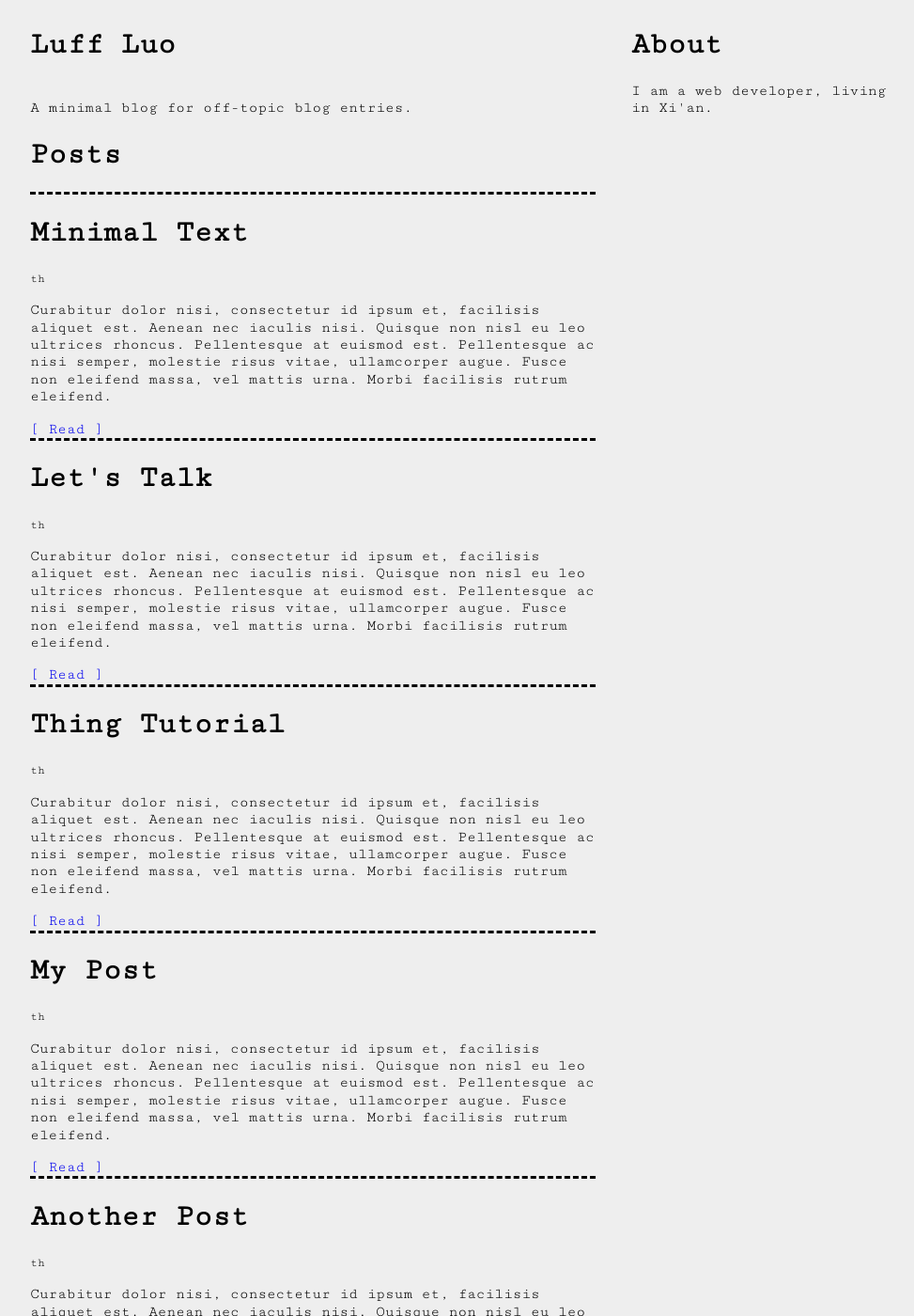
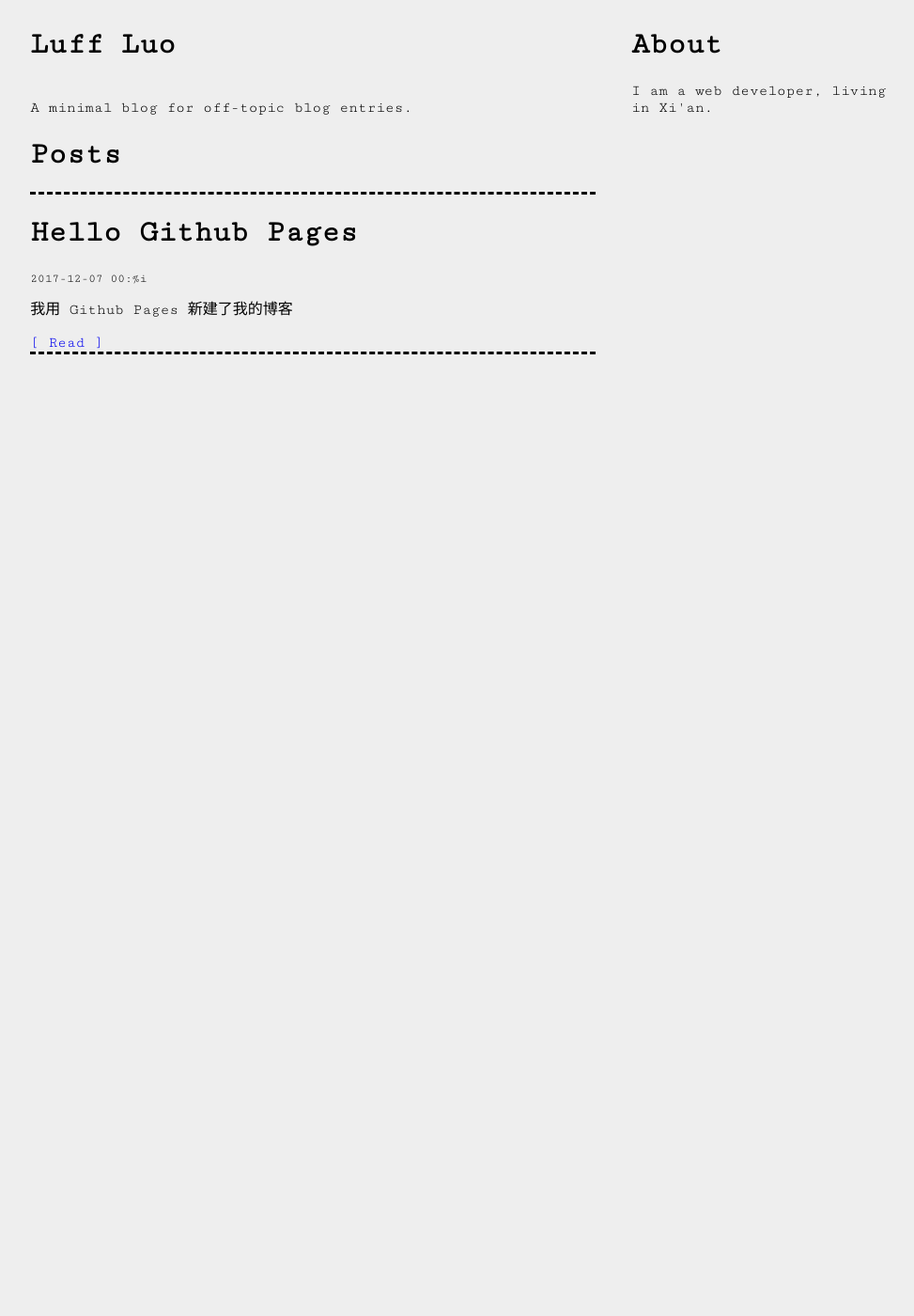
Before and after one commit to luffluo/luffluo.github.io, a Jekyll site: the page built from index.html, in a window 1280 px wide and 1400 px high. Shown: the whole window at 94% size, without its empty margins (147-1120 px from the left). Built offline with Jekyll 4.4.1, drawn with Linux system fonts in a browser that asks for light colours; nearby versions of some CDN libraries; the list of posts is cut into pages by our own code; some of the changed text lies outside the part shown.

Commit message:
Add first post

````diff
--- a/_posts/2017-12-01-something-awesome.md
+++ /dev/null
@@ -1,31 +0,0 @@
----
-title: Something Awesome!
-tags:
-- Curabitur
-- Dolor
-- Id
-- Facilisis
-desc: Lorem ipsum dolor sit amet, consectetur adipiscing elit. Nullam vehicula gravida felis et dapibus.
-layout: post
----
-
-Curabitur dolor nisi, consectetur id ipsum et, facilisis aliquet est. Aenean nec iaculis nisi. Quisque non nisl eu leo ultrices rhoncus. Pellentesque at euismod est. Pellentesque ac nisi semper, molestie risus vitae, ullamcorper augue. Fusce non eleifend massa, vel mattis urna. Morbi facilisis rutrum eleifend.
-<!-- more -->
- Mauris a molestie neque. Aliquam non malesuada nisi, a sodales purus. Nam molestie faucibus sapien eu euismod. Sed scelerisque ornare euismod. In tincidunt est vel pharetra convallis. Praesent vitae nisi odio.
-
-## Nunc
-
-```html
-<html>
-    <head>
-    </head>
-    <body>
-    </body>
-</html>
-```
-
-## Maecenas
-Maecenas ex dolor, tincidunt volutpat molestie et, bibendum sed turpis. Fusce dictum dui massa, sed lobortis risus consectetur eget. Quisque ornare quis tortor nec blandit. Donec pretium hendrerit tincidunt. Nulla convallis placerat efficitur. Curabitur tristique nibh vitae suscipit molestie. In commodo quam purus, eget auctor sapien auctor id.
-
-## Aenean
-Aenean molestie, augue at semper imperdiet, ante metus cursus turpis, vitae placerat ligula velit at lacus. Nunc magna elit, sollicitudin et elit nec, hendrerit porta odio. Aliquam congue, lacus non sodales venenatis, lectus justo tincidunt leo, scelerisque ultricies libero nisi sed lorem. Donec eu facilisis eros. Nunc eu diam lacus. Ut at leo ornare, pulvinar lacus a, cursus dolor. Sed tincidunt dignissim purus, at blandit ante. Duis condimentum dui quis pretium vehicula. Ut fermentum justo vitae mattis dapibus. Quisque vulputate nunc sem, at dignissim lectus interdum vel. Donec finibus augue sit amet ipsum convallis, a sollicitudin ante convallis. Pellentesque auctor felis lacus, vitae mollis orci bibendum at. Nulla feugiat eu ipsum ut ullamcorper. Mauris viverra mi bibendum mollis egestas.
--- a/_posts/2017-12-02-even-better.md
+++ /dev/null
@@ -1,31 +0,0 @@
----
-title: Even Better
-tags:
-- Curabitur
-- Dolor
-- Id
-- Facilisis
-desc: Lorem ipsum dolor sit amet, consectetur adipiscing elit. Nullam vehicula gravida felis et dapibus.
-layout: post
----
-
-Curabitur dolor nisi, consectetur id ipsum et, facilisis aliquet est. Aenean nec iaculis nisi. Quisque non nisl eu leo ultrices rhoncus. Pellentesque at euismod est. Pellentesque ac nisi semper, molestie risus vitae, ullamcorper augue. Fusce non eleifend massa, vel mattis urna. Morbi facilisis rutrum eleifend.
-<!-- more -->
- Mauris a molestie neque. Aliquam non malesuada nisi, a sodales purus. Nam molestie faucibus sapien eu euismod. Sed scelerisque ornare euismod. In tincidunt est vel pharetra convallis. Praesent vitae nisi odio.
-
-## Nunc
-
-```html
-<html>
-    <head>
-    </head>
-    <body>
-    </body>
-</html>
-```
-
-## Maecenas
-Maecenas ex dolor, tincidunt volutpat molestie et, bibendum sed turpis. Fusce dictum dui massa, sed lobortis risus consectetur eget. Quisque ornare quis tortor nec blandit. Donec pretium hendrerit tincidunt. Nulla convallis placerat efficitur. Curabitur tristique nibh vitae suscipit molestie. In commodo quam purus, eget auctor sapien auctor id.
-
-## Aenean
-Aenean molestie, augue at semper imperdiet, ante metus cursus turpis, vitae placerat ligula velit at lacus. Nunc magna elit, sollicitudin et elit nec, hendrerit porta odio. Aliquam congue, lacus non sodales venenatis, lectus justo tincidunt leo, scelerisque ultricies libero nisi sed lorem. Donec eu facilisis eros. Nunc eu diam lacus. Ut at leo ornare, pulvinar lacus a, cursus dolor. Sed tincidunt dignissim purus, at blandit ante. Duis condimentum dui quis pretium vehicula. Ut fermentum justo vitae mattis dapibus. Quisque vulputate nunc sem, at dignissim lectus interdum vel. Donec finibus augue sit amet ipsum convallis, a sollicitudin ante convallis. Pellentesque auctor felis lacus, vitae mollis orci bibendum at. Nulla feugiat eu ipsum ut ullamcorper. Mauris viverra mi bibendum mollis egestas.
--- a/_posts/2017-12-03-another-post.md
+++ /dev/null
@@ -1,31 +0,0 @@
----
-title: Another Post
-tags:
-- Curabitur
-- Dolor
-- Id
-- Facilisis
-desc: Lorem ipsum dolor sit amet, consectetur adipiscing elit. Nullam vehicula gravida felis et dapibus.
-layout: post
----
-
-Curabitur dolor nisi, consectetur id ipsum et, facilisis aliquet est. Aenean nec iaculis nisi. Quisque non nisl eu leo ultrices rhoncus. Pellentesque at euismod est. Pellentesque ac nisi semper, molestie risus vitae, ullamcorper augue. Fusce non eleifend massa, vel mattis urna. Morbi facilisis rutrum eleifend.
-<!-- more -->
- Mauris a molestie neque. Aliquam non malesuada nisi, a sodales purus. Nam molestie faucibus sapien eu euismod. Sed scelerisque ornare euismod. In tincidunt est vel pharetra convallis. Praesent vitae nisi odio.
-
-## Nunc
-
-```html
-<html>
-    <head>
-    </head>
-    <body>
-    </body>
-</html>
-```
-
-## Maecenas
-Maecenas ex dolor, tincidunt volutpat molestie et, bibendum sed turpis. Fusce dictum dui massa, sed lobortis risus consectetur eget. Quisque ornare quis tortor nec blandit. Donec pretium hendrerit tincidunt. Nulla convallis placerat efficitur. Curabitur tristique nibh vitae suscipit molestie. In commodo quam purus, eget auctor sapien auctor id.
-
-## Aenean
-Aenean molestie, augue at semper imperdiet, ante metus cursus turpis, vitae placerat ligula velit at lacus. Nunc magna elit, sollicitudin et elit nec, hendrerit porta odio. Aliquam congue, lacus non sodales venenatis, lectus justo tincidunt leo, scelerisque ultricies libero nisi sed lorem. Donec eu facilisis eros. Nunc eu diam lacus. Ut at leo ornare, pulvinar lacus a, cursus dolor. Sed tincidunt dignissim purus, at blandit ante. Duis condimentum dui quis pretium vehicula. Ut fermentum justo vitae mattis dapibus. Quisque vulputate nunc sem, at dignissim lectus interdum vel. Donec finibus augue sit amet ipsum convallis, a sollicitudin ante convallis. Pellentesque auctor felis lacus, vitae mollis orci bibendum at. Nulla feugiat eu ipsum ut ullamcorper. Mauris viverra mi bibendum mollis egestas.
--- a/_posts/2017-12-04-my-post.md
+++ /dev/null
@@ -1,31 +0,0 @@
----
-title: My Post
-tags:
-- Curabitur
-- Dolor
-- Id
-- Facilisis
-desc: Lorem ipsum dolor sit amet, consectetur adipiscing elit. Nullam vehicula gravida felis et dapibus.
-layout: post
----
-
-Curabitur dolor nisi, consectetur id ipsum et, facilisis aliquet est. Aenean nec iaculis nisi. Quisque non nisl eu leo ultrices rhoncus. Pellentesque at euismod est. Pellentesque ac nisi semper, molestie risus vitae, ullamcorper augue. Fusce non eleifend massa, vel mattis urna. Morbi facilisis rutrum eleifend.
-<!-- more -->
- Mauris a molestie neque. Aliquam non malesuada nisi, a sodales purus. Nam molestie faucibus sapien eu euismod. Sed scelerisque ornare euismod. In tincidunt est vel pharetra convallis. Praesent vitae nisi odio.
-
-## Nunc
-
-```html
-<html>
-    <head>
-    </head>
-    <body>
-    </body>
-</html>
-```
-
-## Maecenas
-Maecenas ex dolor, tincidunt volutpat molestie et, bibendum sed turpis. Fusce dictum dui massa, sed lobortis risus consectetur eget. Quisque ornare quis tortor nec blandit. Donec pretium hendrerit tincidunt. Nulla convallis placerat efficitur. Curabitur tristique nibh vitae suscipit molestie. In commodo quam purus, eget auctor sapien auctor id.
-
-## Aenean
-Aenean molestie, augue at semper imperdiet, ante metus cursus turpis, vitae placerat ligula velit at lacus. Nunc magna elit, sollicitudin et elit nec, hendrerit porta odio. Aliquam congue, lacus non sodales venenatis, lectus justo tincidunt leo, scelerisque ultricies libero nisi sed lorem. Donec eu facilisis eros. Nunc eu diam lacus. Ut at leo ornare, pulvinar lacus a, cursus dolor. Sed tincidunt dignissim purus, at blandit ante. Duis condimentum dui quis pretium vehicula. Ut fermentum justo vitae mattis dapibus. Quisque vulputate nunc sem, at dignissim lectus interdum vel. Donec finibus augue sit amet ipsum convallis, a sollicitudin ante convallis. Pellentesque auctor felis lacus, vitae mollis orci bibendum at. Nulla feugiat eu ipsum ut ullamcorper. Mauris viverra mi bibendum mollis egestas.
--- a/_posts/2017-12-05-tutorial-on-thing.md
+++ /dev/null
@@ -1,31 +0,0 @@
----
-title: Thing Tutorial
-tags:
-- Curabitur
-- Dolor
-- Id
-- Facilisis
-desc: Lorem ipsum dolor sit amet, consectetur adipiscing elit. Nullam vehicula gravida felis et dapibus.
-layout: post
----
-
-Curabitur dolor nisi, consectetur id ipsum et, facilisis aliquet est. Aenean nec iaculis nisi. Quisque non nisl eu leo ultrices rhoncus. Pellentesque at euismod est. Pellentesque ac nisi semper, molestie risus vitae, ullamcorper augue. Fusce non eleifend massa, vel mattis urna. Morbi facilisis rutrum eleifend.
-<!-- more -->
- Mauris a molestie neque. Aliquam non malesuada nisi, a sodales purus. Nam molestie faucibus sapien eu euismod. Sed scelerisque ornare euismod. In tincidunt est vel pharetra convallis. Praesent vitae nisi odio.
-
-## Nunc
-
-```html
-<html>
-    <head>
-    </head>
-    <body>
-    </body>
-</html>
-```
-
-## Maecenas
-Maecenas ex dolor, tincidunt volutpat molestie et, bibendum sed turpis. Fusce dictum dui massa, sed lobortis risus consectetur eget. Quisque ornare quis tortor nec blandit. Donec pretium hendrerit tincidunt. Nulla convallis placerat efficitur. Curabitur tristique nibh vitae suscipit molestie. In commodo quam purus, eget auctor sapien auctor id.
-
-## Aenean
-Aenean molestie, augue at semper imperdiet, ante metus cursus turpis, vitae placerat ligula velit at lacus. Nunc magna elit, sollicitudin et elit nec, hendrerit porta odio. Aliquam congue, lacus non sodales venenatis, lectus justo tincidunt leo, scelerisque ultricies libero nisi sed lorem. Donec eu facilisis eros. Nunc eu diam lacus. Ut at leo ornare, pulvinar lacus a, cursus dolor. Sed tincidunt dignissim purus, at blandit ante. Duis condimentum dui quis pretium vehicula. Ut fermentum justo vitae mattis dapibus. Quisque vulputate nunc sem, at dignissim lectus interdum vel. Donec finibus augue sit amet ipsum convallis, a sollicitudin ante convallis. Pellentesque auctor felis lacus, vitae mollis orci bibendum at. Nulla feugiat eu ipsum ut ullamcorper. Mauris viverra mi bibendum mollis egestas.
--- a/_posts/2017-12-06-lets-talk.md
+++ /dev/null
@@ -1,31 +0,0 @@
----
-title: Let's Talk
-tags:
-- Curabitur
-- Dolor
-- Id
-- Facilisis
-desc: Lorem ipsum dolor sit amet, consectetur adipiscing elit. Nullam vehicula gravida felis et dapibus.
-layout: post
----
-
-Curabitur dolor nisi, consectetur id ipsum et, facilisis aliquet est. Aenean nec iaculis nisi. Quisque non nisl eu leo ultrices rhoncus. Pellentesque at euismod est. Pellentesque ac nisi semper, molestie risus vitae, ullamcorper augue. Fusce non eleifend massa, vel mattis urna. Morbi facilisis rutrum eleifend.
-<!-- more -->
- Mauris a molestie neque. Aliquam non malesuada nisi, a sodales purus. Nam molestie faucibus sapien eu euismod. Sed scelerisque ornare euismod. In tincidunt est vel pharetra convallis. Praesent vitae nisi odio.
-
-## Nunc
-
-```html
-<html>
-    <head>
-    </head>
-    <body>
-    </body>
-</html>
-```
-
-## Maecenas
-Maecenas ex dolor, tincidunt volutpat molestie et, bibendum sed turpis. Fusce dictum dui massa, sed lobortis risus consectetur eget. Quisque ornare quis tortor nec blandit. Donec pretium hendrerit tincidunt. Nulla convallis placerat efficitur. Curabitur tristique nibh vitae suscipit molestie. In commodo quam purus, eget auctor sapien auctor id.
-
-## Aenean
-Aenean molestie, augue at semper imperdiet, ante metus cursus turpis, vitae placerat ligula velit at lacus. Nunc magna elit, sollicitudin et elit nec, hendrerit porta odio. Aliquam congue, lacus non sodales venenatis, lectus justo tincidunt leo, scelerisque ultricies libero nisi sed lorem. Donec eu facilisis eros. Nunc eu diam lacus. Ut at leo ornare, pulvinar lacus a, cursus dolor. Sed tincidunt dignissim purus, at blandit ante. Duis condimentum dui quis pretium vehicula. Ut fermentum justo vitae mattis dapibus. Quisque vulputate nunc sem, at dignissim lectus interdum vel. Donec finibus augue sit amet ipsum convallis, a sollicitudin ante convallis. Pellentesque auctor felis lacus, vitae mollis orci bibendum at. Nulla feugiat eu ipsum ut ullamcorper. Mauris viverra mi bibendum mollis egestas.
--- /dev/null
+++ b/_posts/2017-12-07-hello-github-pages.md
@@ -0,0 +1,20 @@
+---
+title: Hello Github Pages
+tags:
+- Github
+- Pages
+- Themes
+desc: This is my new blog
+layout: post
+---
+
+我用 Github Pages 新建了我的博客
+<!-- more -->
+
+## Theme
+
+使用的是 Minimal Text 主题
+
+[预览地址](https://jamstackthemes.dev/theme/jekyll-theme-minimal-text/)
+
+[Github](https://github.com/clarkhacks/Minimal-Text)
--- a/_posts/2017-12-07-minimal.md
+++ /dev/null
@@ -1,31 +0,0 @@
----
-title: Minimal Text
-tags:
-- Curabitur
-- Dolor
-- Id
-- Facilisis
-desc: Lorem ipsum dolor sit amet, consectetur adipiscing elit. Nullam vehicula gravida felis et dapibus.
-layout: post
----
-
-Curabitur dolor nisi, consectetur id ipsum et, facilisis aliquet est. Aenean nec iaculis nisi. Quisque non nisl eu leo ultrices rhoncus. Pellentesque at euismod est. Pellentesque ac nisi semper, molestie risus vitae, ullamcorper augue. Fusce non eleifend massa, vel mattis urna. Morbi facilisis rutrum eleifend.
-<!-- more -->
- Mauris a molestie neque. Aliquam non malesuada nisi, a sodales purus. Nam molestie faucibus sapien eu euismod. Sed scelerisque ornare euismod. In tincidunt est vel pharetra convallis. Praesent vitae nisi odio.
-
-## Nunc
-
-```html
-<html>
-    <head>
-    </head>
-    <body>
-    </body>
-</html>
-```
-
-## Maecenas
-Maecenas ex dolor, tincidunt volutpat molestie et, bibendum sed turpis. Fusce dictum dui massa, sed lobortis risus consectetur eget. Quisque ornare quis tortor nec blandit. Donec pretium hendrerit tincidunt. Nulla convallis placerat efficitur. Curabitur tristique nibh vitae suscipit molestie. In commodo quam purus, eget auctor sapien auctor id.
-
-## Aenean
-Aenean molestie, augue at semper imperdiet, ante metus cursus turpis, vitae placerat ligula velit at lacus. Nunc magna elit, sollicitudin et elit nec, hendrerit porta odio. Aliquam congue, lacus non sodales venenatis, lectus justo tincidunt leo, scelerisque ultricies libero nisi sed lorem. Donec eu facilisis eros. Nunc eu diam lacus. Ut at leo ornare, pulvinar lacus a, cursus dolor. Sed tincidunt dignissim purus, at blandit ante. Duis condimentum dui quis pretium vehicula. Ut fermentum justo vitae mattis dapibus. Quisque vulputate nunc sem, at dignissim lectus interdum vel. Donec finibus augue sit amet ipsum convallis, a sollicitudin ante convallis. Pellentesque auctor felis lacus, vitae mollis orci bibendum at. Nulla feugiat eu ipsum ut ullamcorper. Mauris viverra mi bibendum mollis egestas.
--- a/index.html
+++ b/index.html
@@ -15,7 +15,9 @@ title: luff's blog
       {% for post in paginator.posts %}
       <article>
         <h1>{{ post.title }}</h1>
-        <small>{% include post_date.html %}</small>
+        <small datetime="{{ post.date | date: '%Y-%m-%d %H:%i' }}" pubdate>
+            {{ post.date | date: '%Y-%m-%d %H:%i' }}
+        </small>
         <p>{{ post.excerpt }}</p>
         <a href="{{ post.url }}">[ Read ]</a>
       </article>
````
